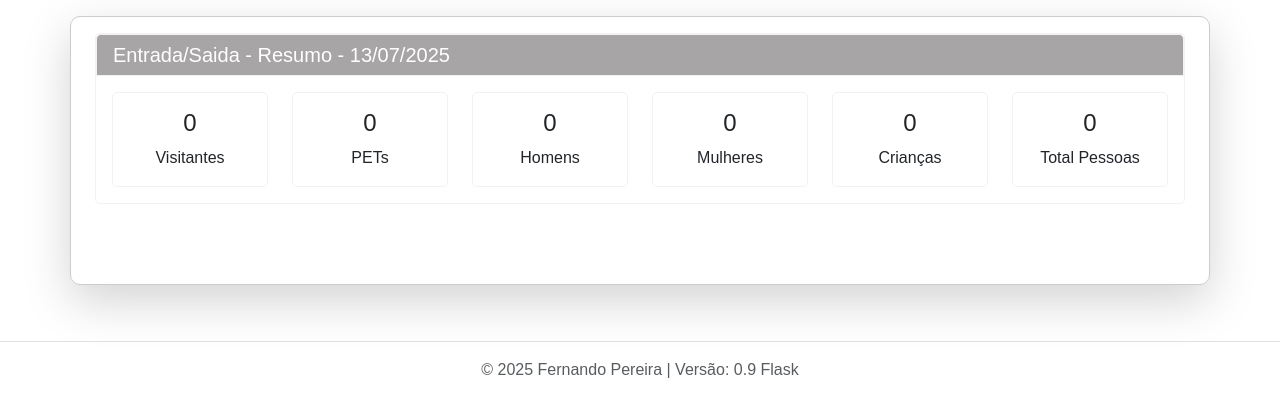
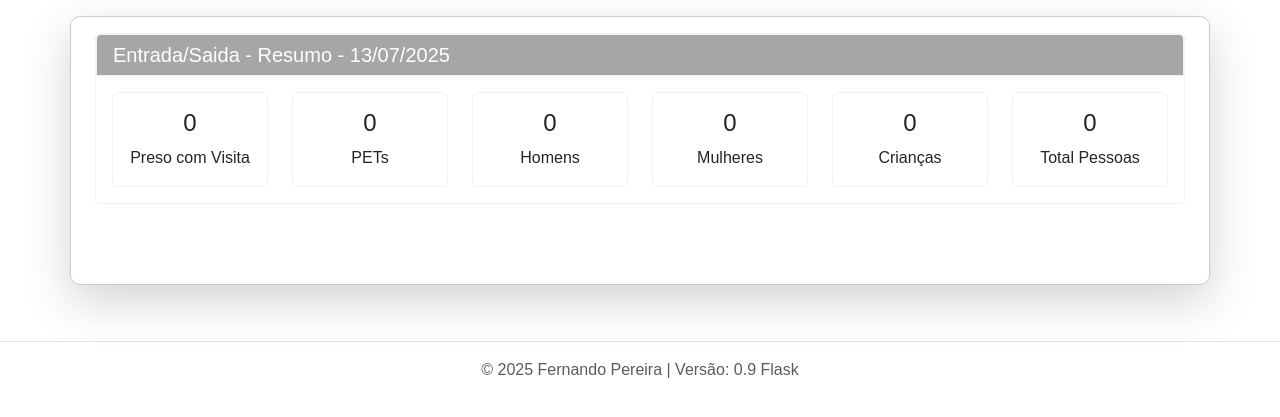
Before and after one commit to fernandopereira3/novela, a Flask app: page /lista in a window 1280 px wide. Shown: the part 70-487 px from the top of the page. Run offline with Flask 3, Linux system fonts and the light colour scheme; data that the repository does not hold is empty; some libraries are stand-ins or nearby versions.

Commit message:
Nada de mais

```diff
--- a/src/templates/lista.html
+++ b/src/templates/lista.html
@@ -89,7 +89,7 @@
                                 <div class="card">
                                     <div class="card-body">
                                         <h4 class="card-title" id="total-matriculas">{{ resumo.matriculas }}</h4>
-                                        <p class="card-text">Visitantes</p>
+                                        <p class="card-text">Preso com Visita</p>
                                     </div>
                                 </div>
                             </div>
```
